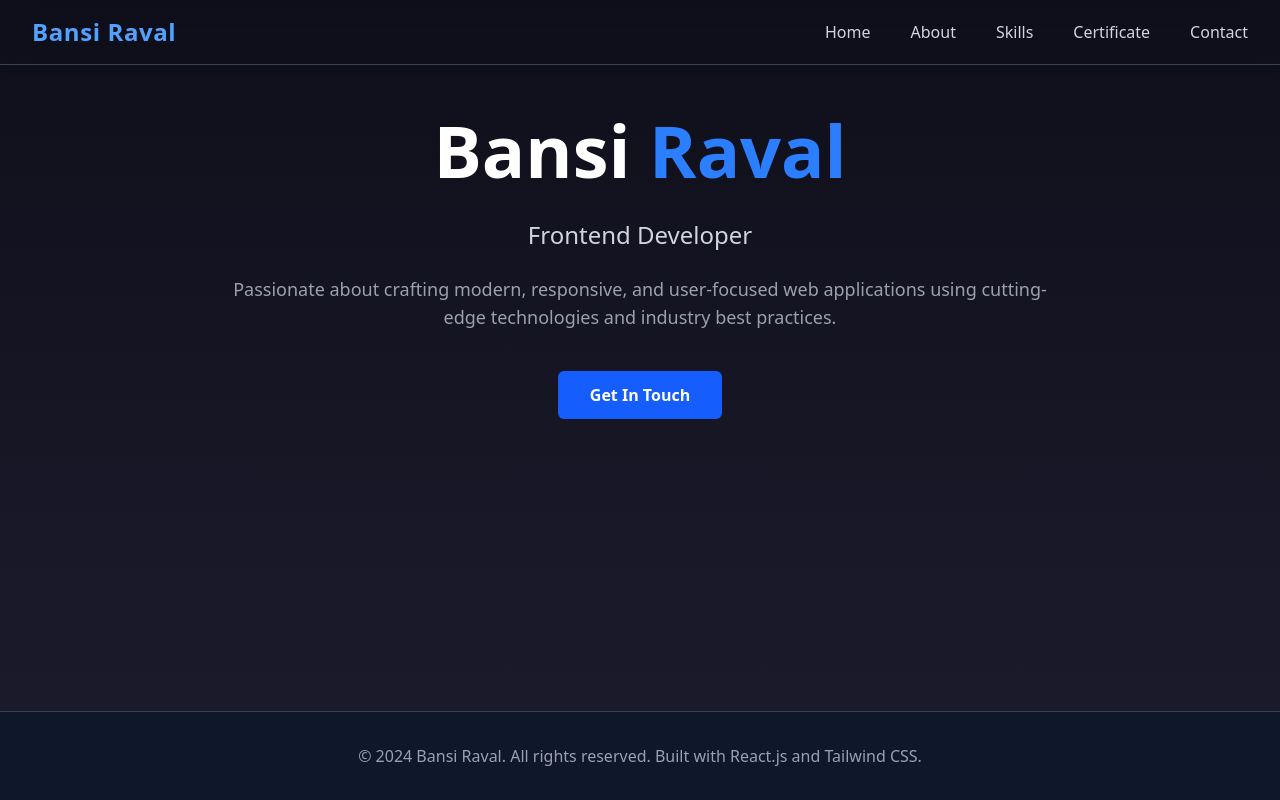
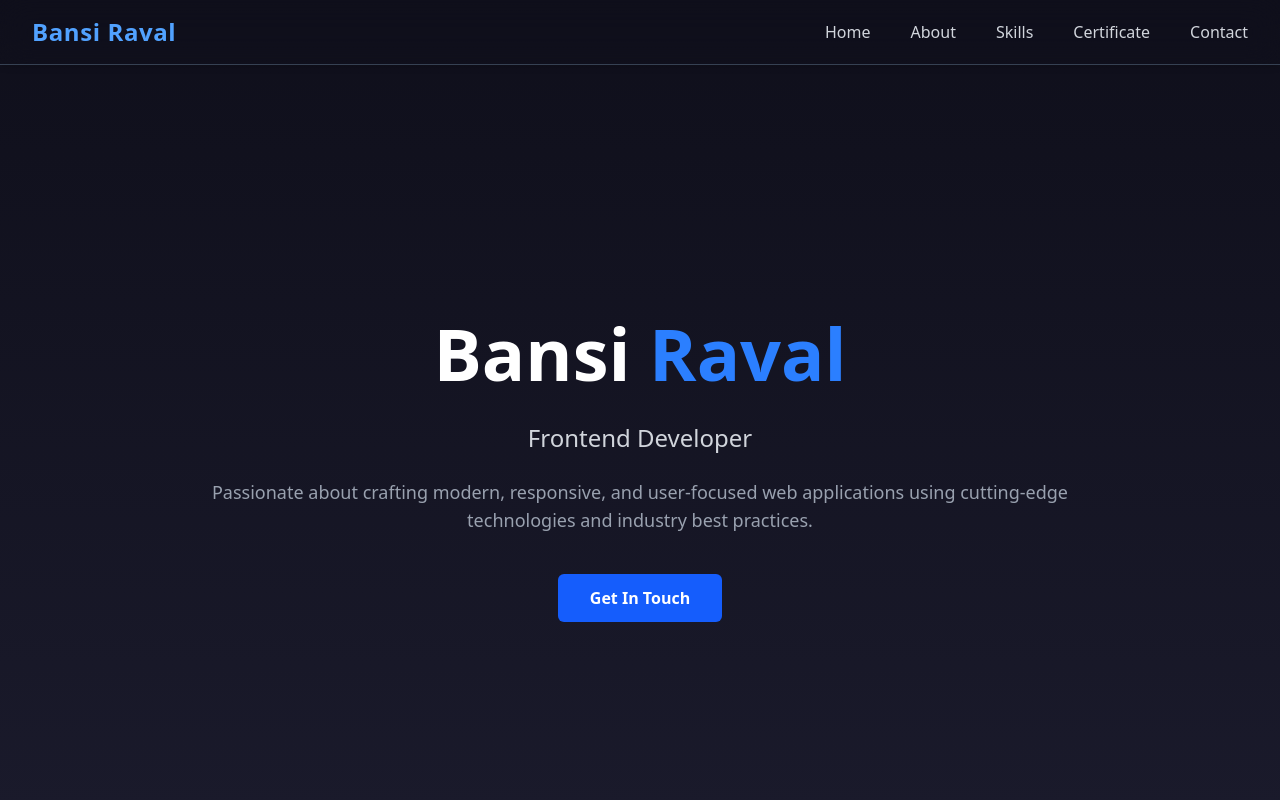
Before and after one commit to bansiraval20/Portfolio-Bansi, a React (Vite) app: page / in a window 1280 px wide. Shown: the top 800 px of the page. Built offline with nearby package versions, Linux system fonts and the light colour scheme.

Commit message:
change the home page layout setting

```diff
--- a/src/Component/Button.jsx
+++ b/src/Component/Button.jsx
@@ -1,11 +1,27 @@
-import React from 'react'
+import React from "react";
+import { Link } from "react-router-dom";
 
-const Button = ({text,Icon,Document,style,type}) => {
+const Button = ({ text, Icon, to, onClick, style, type = "button" }) => {
+  const classes =
+    "bg-blue-600 hover:bg-blue-700 text-white px-8 py-3 rounded-md font-semibold active:scale-95 duration-200 flex gap-3 items-center justify-center";
+
+  // If "to" prop is passed → render React Router <Link>
+  if (to) {
+    return (
+      <Link to={to} style={style} className={classes}>
+        {Icon}
+        {text}
+      </Link>
+    );
+  }
+
+  // Otherwise → render normal <button>
   return (
-    <div>
-      <a href={Document}><button type={type} style={style} className='bg-blue-600 hover:bg-blue-700 text-white px-8 py-3 rounded-md font-semibold active:scale-95 duration-200 flex gap-3 items-center justify-center'>{Icon}{text}</button></a>
-    </div>
-  )
-}
+    <button type={type} onClick={onClick} style={style} className={classes}>
+      {Icon}
+      {text}
+    </button>
+  );
+};
 
-export default Button
+export default Button;
--- a/src/Component/HomePage/Hero.jsx
+++ b/src/Component/HomePage/Hero.jsx
@@ -1,29 +1,31 @@
 import React from "react";
 import Button from "../Button";
-import { Link } from "react-router-dom";
 
 const Hero = () => {
   return (
-    <section className="px-4 py-10">
-      <div className="max-w-4xl mx-auto text-center">
-        <h1 className="text-5xl sm:text-6xl lg:text-7xl font-extrabold mb-6 leading-tight">
-          <span>Bansi</span> <span className="text-blue-500">Raval</span>
+    <section className="min-h-screen flex items-center justify-center px-4 py-12">
+      <div className="max-w-5xl mx-auto text-center">
+        {/* Heading */}
+        <h1 className="text-4xl sm:text-6xl lg:text-7xl font-extrabold mb-6 leading-snug sm:leading-tight">
+          <span>Bansi</span>{" "}
+          <span className="text-blue-500">Raval</span>
         </h1>
 
-        <p className="text-xl sm:text-2xl text-gray-300 mb-6">
+        {/* Subtitle */}
+        <p className="text-lg sm:text-2xl text-gray-300 mb-4 sm:mb-6">
           Frontend Developer
         </p>
 
-        <p className="text-base sm:text-lg text-gray-400 mb-10 px-4 sm:px-6">
+        {/* Description */}
+        <p className="text-base sm:text-lg text-gray-400 mb-10 px-2 sm:px-6 md:px-12">
           Passionate about crafting modern, responsive, and user-focused web
           applications using cutting-edge technologies and industry best
           practices.
         </p>
 
-        <div className="flex flex-col sm:flex-row justify-center items-center gap-6">
-          <Link to="/contact">
-            <Button text="Get In Touch" />
-          </Link>
+        {/* Button */}
+        <div className="flex flex-col sm:flex-row justify-center items-center gap-4 sm:gap-6">
+          <Button text="Get In Touch" to="/contact" />
         </div>
       </div>
     </section>
```
